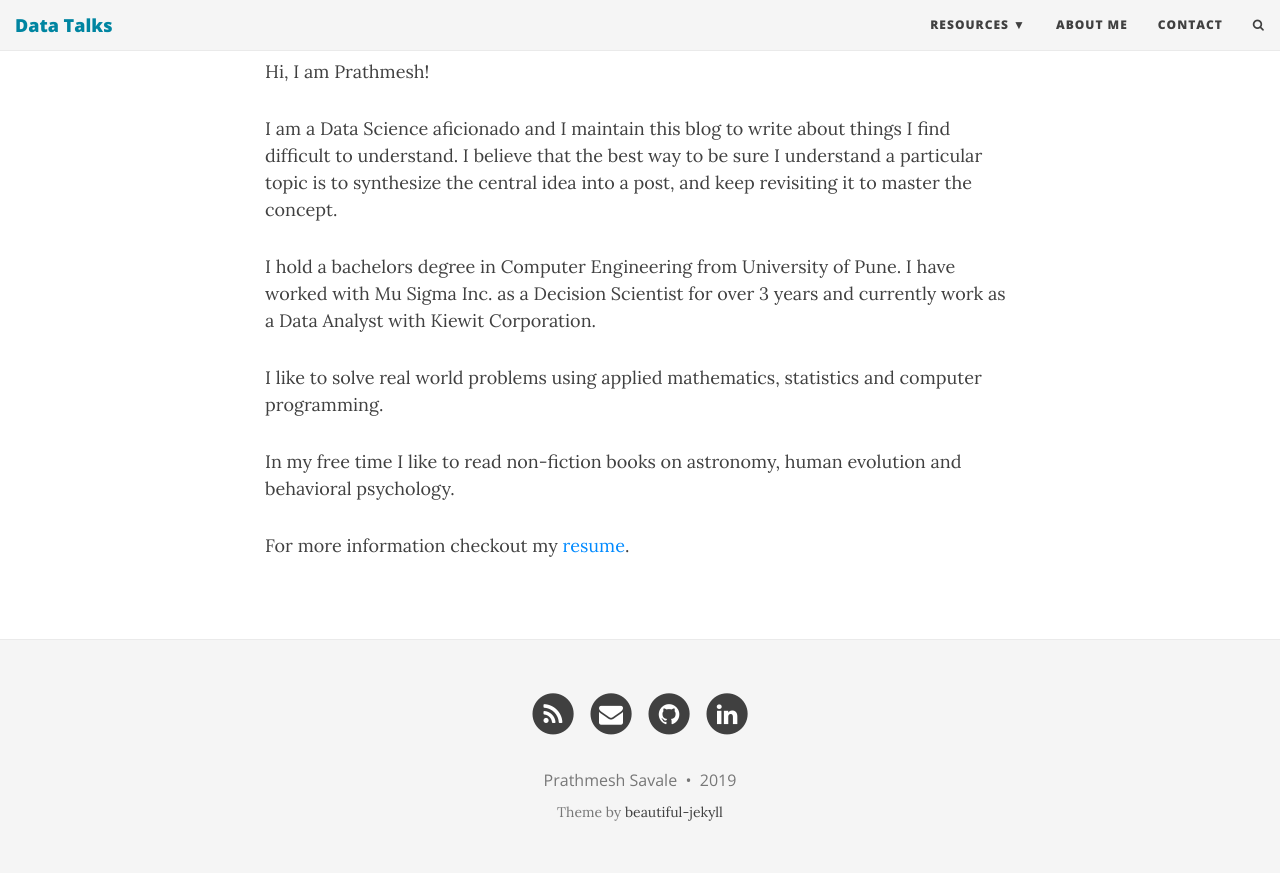
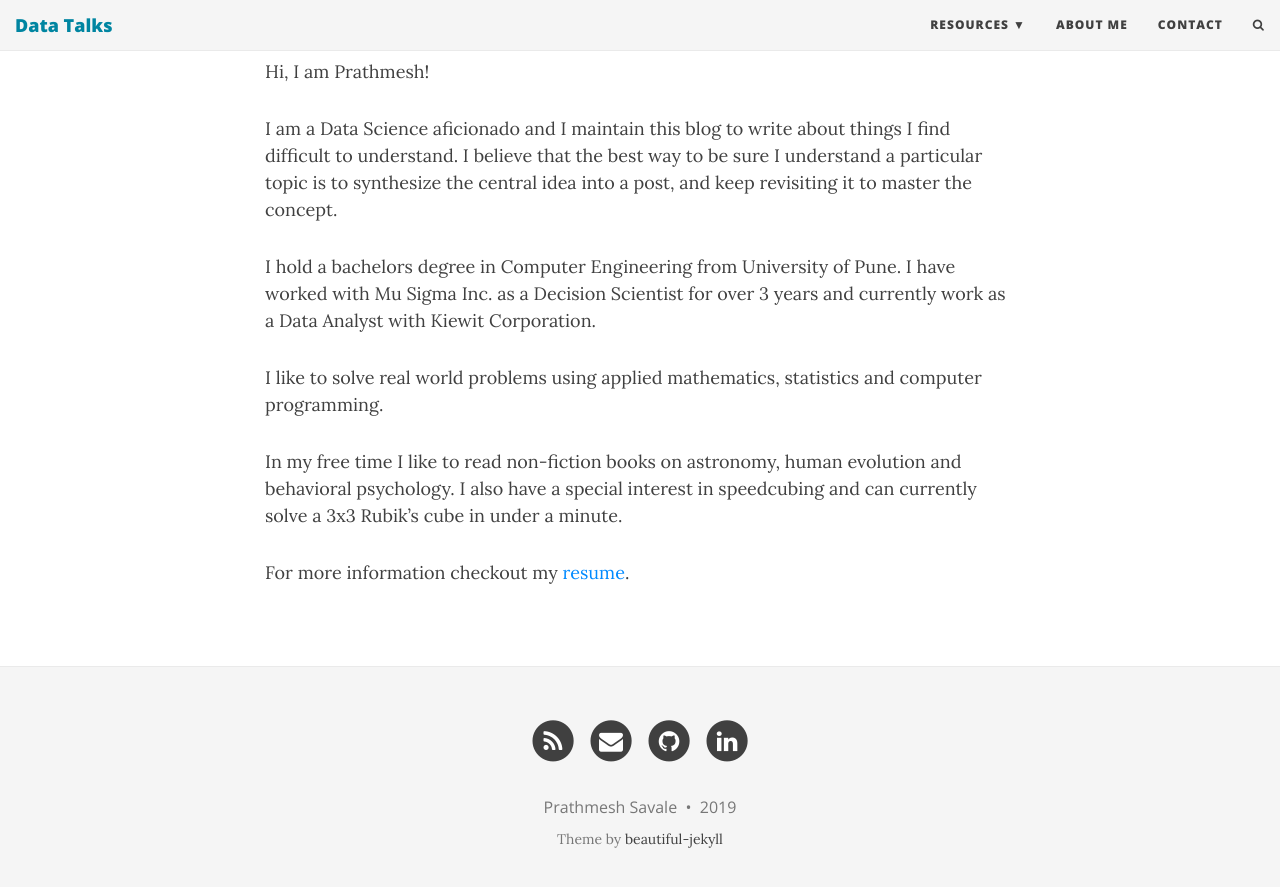
Before and after one commit to praths007/praths007.github.io, a Jekyll site: the page built from aboutme.md, in a window 1280 px wide and 900 px high, scrolled down 520 px. Shown: the top 887 px of the window. Built offline with Jekyll 4.4.1, drawn with Linux system fonts in a browser that asks for light colours; nearby versions of some CDN libraries.

Commit message:
speedcubing update

```diff
--- a/aboutme.md
+++ b/aboutme.md
@@ -18,5 +18,6 @@ Decision Scientist for over 3 years and currently work as a Data Analyst with Ki
 I like to solve real world problems using applied mathematics, statistics and computer programming.
 
 In my free time I like to read non-fiction books on astronomy, human evolution and behavioral psychology.
+I also have a special interest in speedcubing and can currently solve a 3x3 Rubik's cube in under a minute.
 
 For more information checkout my [resume](/assets/prathmesh_savale_resume.pdf).
```
